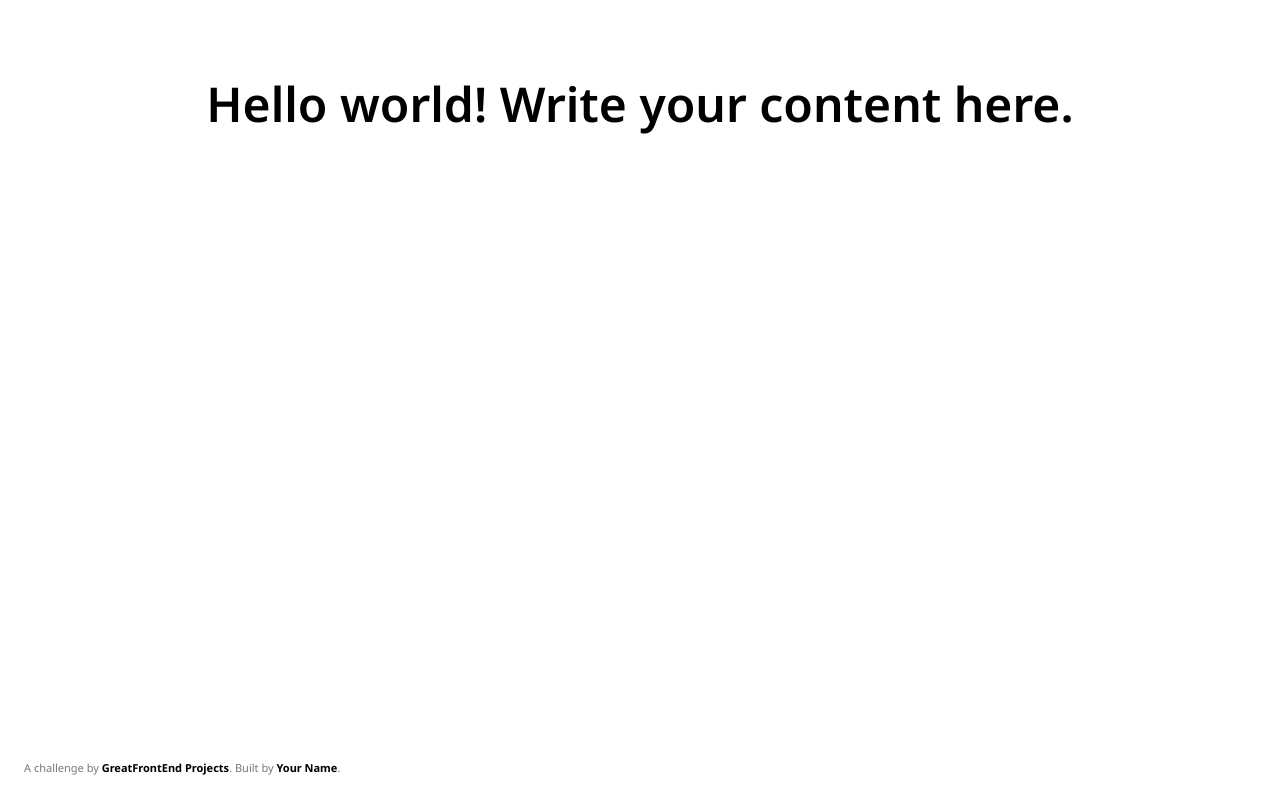
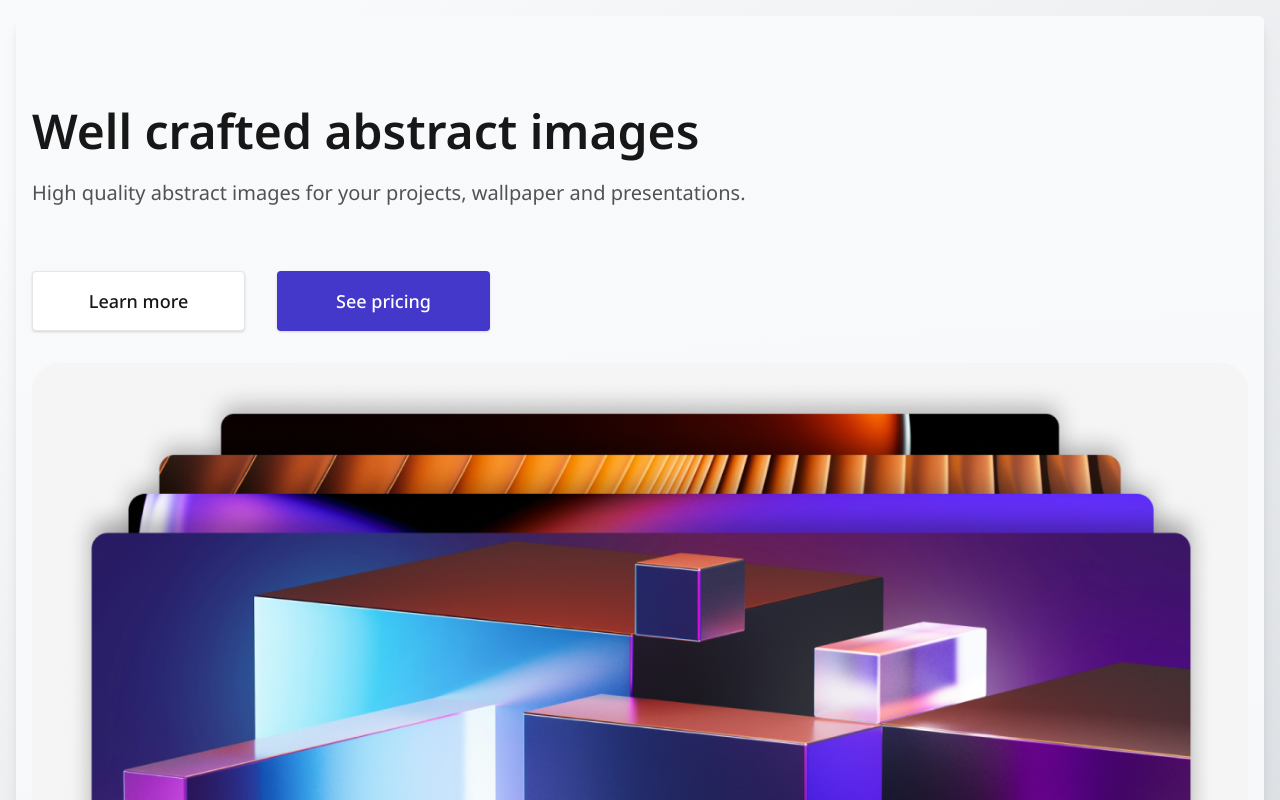
Before and after one commit to Sad7920/GFEP-hero-section, a plain HTML site: page index.html in a window 1280 px wide. Shown: the top 800 px of the page. Drawn offline with nearby package versions, Linux system fonts and the light colour scheme.

Commit message:
task done

```diff
--- a/css/style.css
+++ b/css/style.css
@@ -1,27 +1,249 @@
-/* Put any custom CSS styles here.  */
-/* Be sure to delete the <style> tag in index.html if you want to use this stylesheet. */
-body {
-  margin: 0;
-  font-family: "Noto Sans", system-ui, -apple-system, BlinkMacSystemFont,
-    "Segoe UI", Roboto, Oxygen, Ubuntu, Cantarell, "Open Sans", "Helvetica Neue",
-    sans-serif;
-  min-height: 100vh;
-}
+@import url('https://fonts.googleapis.com/css2?family=Noto+Sans:ital,wght@0,100..900;1,100..900&display=swap');
 
 * {
   box-sizing: border-box;
+  margin: 0;
 }
 
-.credits {
-  color: #777;
-  position: fixed;
-  bottom: 24px;
-  left: 24px;
-  font-size: 11px;
-  text-align: center;
+body {
+  font-family:
+    'Noto Sans',
+    system-ui,
+    -apple-system,
+    BlinkMacSystemFont,
+    'Segoe UI',
+    Roboto,
+    Oxygen,
+    Ubuntu,
+    Cantarell,
+    'Open Sans',
+    'Helvetica Neue',
+    sans-serif;
+  -webkit-font-smoothing: antialiased;
+  -moz-osx-font-smoothing: grayscale;
+  text-rendering: optimizeLegibility;
+
+  background: linear-gradient(147.52deg, #f9fafb 8.89%, #d2d6db 100.48%);
 }
 
-.credits a {
-  color: #000;
-  font-weight: bold;
+.container {
+  min-height: 100vh;
+  padding: 16px;
+  max-width: 1440px;
+  margin: 0 auto;
 }
+
+.hero-section {
+  background: linear-gradient(176.17deg, #f9fafb 0.94%, #edf0f3 316.54%);
+  box-shadow:
+    0px 10px 15px -3px rgba(0, 0, 0, 0.1),
+    0px 4px 6px -2px rgba(0, 0, 0, 0.05);
+  border-radius: 6px;
+  padding: 104px 12px;
+
+  display: grid;
+  grid-template-columns: repeat(4, minmax(0, 1fr));
+  gap: 32px;
+  grid-row-gap: 48px;
+}
+
+.hero-section__content,
+.hero-section__banner {
+  grid-column: span 4 / span 4;
+}
+
+.hero-section__content {
+  display: flex;
+  flex-direction: column;
+  justify-content: center;
+  gap: 32px;
+}
+
+.hero-section__content__header {
+  display: flex;
+  flex-direction: column;
+  gap: 16px;
+}
+
+.hero-section__content__header__title {
+  font-weight: 600;
+  font-size: 36px;
+  line-height: 40px;
+  color: #171717;
+}
+
+.hero-section__content__header__subtitle {
+  font-weight: 400;
+  font-size: 18px;
+  line-height: 28px;
+  color: #525252;
+}
+
+.hero-section__content__actions {
+  display: flex;
+  justify-content: space-between;
+  gap: 16px;
+}
+
+/* Button styles */
+.button {
+  display: inline-flex;
+  align-items: center;
+  justify-content: center;
+  border-radius: 4px;
+  font-weight: 500;
+  border: none;
+  background: none;
+  outline: inherit;
+  padding: 0;
+  cursor: pointer;
+  font-family: inherit;
+  width: 100%;
+}
+
+.button:focus {
+  box-shadow: 0px 0px 0px 4px rgba(68, 76, 231, 0.12);
+}
+
+/* Size classes */
+.button--size-xl-2xl {
+  height: 48px;
+  padding: 12px 20px;
+
+  font-size: 16px;
+  line-height: 24px;
+}
+
+.button--secondary.button--size-xl-2xl {
+  padding: 11px 19px;
+}
+
+/* button variants */
+.button--primary {
+  background: #4338ca;
+  box-shadow:
+    0px 1px 3px rgba(0, 0, 0, 0.1),
+    0px 1px 2px rgba(0, 0, 0, 0.06);
+  color: #ffffff;
+}
+
+.button--primary:hover,
+.button--primary:focus {
+  background: #3730a3;
+}
+
+.button--primary:disabled,
+.button--secondary:disabled {
+  background: #f5f5f5;
+  box-shadow: none;
+  color: #a3a3a3;
+  pointer-events: none;
+}
+
+.button--secondary {
+  border: 0.5px solid #e6e6e6;
+  background: #ffffff;
+  box-shadow:
+    0px 1px 3px rgba(0, 0, 0, 0.1),
+    0px 1px 2px rgba(0, 0, 0, 0.06);
+  color: #171717;
+}
+
+.button--secondary:hover,
+.button--secondary:focus {
+  background: #fafafa;
+  border: 1px solid #e6e6e6;
+  color: #0a0a0a;
+}
+
+.button--secondary:focus {
+  box-shadow: 0px 0px 0px 4px rgba(68, 76, 231, 0.12);
+}
+
+.hero-section__content__actions__btn {
+  flex: 1 1 0%;
+}
+
+.hero-section__banner {
+  width: 100%;
+}
+
+@media screen and (min-width: 768px) {
+  .hero-section {
+    padding: 91px 16px;
+
+    grid-template-columns: repeat(6, minmax(0, 1fr));
+    grid-row-gap: 32px;
+  }
+
+  .hero-section__content,
+  .hero-section__banner {
+    grid-column: span 6 / span 6;
+  }
+
+  .hero-section__content {
+    gap: 64px;
+  }
+
+  .hero-section__content__header {
+    gap: 24px;
+  }
+
+  .hero-section__content__header__title {
+    font-size: 48px;
+    line-height: 48px;
+  }
+
+  .hero-section__content__header__subtitle {
+    font-size: 20px;
+    line-height: 28px;
+  }
+
+  .hero-section__content__actions {
+    justify-content: flex-start;
+    gap: 32px;
+  }
+
+  .button--size-xl-2xl {
+    height: 60px;
+    padding: 16px 24px;
+
+    font-size: 18px;
+    line-height: 28px;
+  }
+
+  .button--secondary.button--size-xl-2xl {
+    padding: 11px 19px;
+  }
+
+  .hero-section__content__actions__btn {
+    width: 213px;
+    flex: none;
+  }
+}
+
+@media screen and (min-width: 1440px) {
+  .hero-section {
+    padding: 105px 96px;
+
+    grid-template-columns: repeat(12, minmax(0, 1fr));
+  }
+
+  .hero-section__content {
+    grid-column: span 5 / span 5;
+  }
+
+  .hero-section__banner {
+    grid-column: span 7 / span 7;
+  }
+
+  .hero-section__content__header__title {
+    font-size: 60px;
+    line-height: 60px;
+  }
+
+  .hero-section__content__actions__btn {
+    width: 175.5px;
+    flex: none;
+  }
+}
--- a/index.html
+++ b/index.html
@@ -1,51 +1,38 @@
-<!DOCTYPE html>
+<!doctype html>
 <html lang="en">
-  <!-- [Delete this comment] This file is the main file for the challenge. For the most part, you should be editing this file. -->
   <head>
     <meta charset="utf-8" />
     <meta name="viewport" content="width=device-width, initial-scale=1" />
     <title>Hero Section | GreatFrontEnd Projects</title>
-    <link rel="preconnect" href="https://fonts.googleapis.com" />
-    <link rel="preconnect" href="https://fonts.gstatic.com" crossorigin />
-    <link
-      href="https://fonts.googleapis.com/css2?family=Noto+Sans:ital,wght@0,100..900;1,100..900&display=swap"
-      rel="stylesheet"
-    />
     <link rel="stylesheet" href="css/style.css" />
-
-    <!-- Tailwind CDN allows you to use Tailwind classes immediately in your HTML without any installation steps.
-      If you're not using Tailwind, you may delete the <script> -->
-    <!-- Get started on Tailwind: https://tailwindcss.com/docs/installation/play-cdn -->
-    <script src="https://cdn.tailwindcss.com"></script>
-
-    <link rel="icon" href="img/favicon.ico" sizes="any" />
-    <style>
-      /* You may write styles inside this <style> tag or within `css/style.css`. */
-    </style>
   </head>
   <body>
-    <!-- Add your site or application content here -->
-    <h1 class="text-5xl text-center font-semibold pt-20">
-      Hello world! Write your content here.
-    </h1>
-
-    <!-- Well crafted abstract images
-      High quality abstract images for your projects, wallpaper and presentations.
-      Learn more
-      See pricing -->
-
-    <!-- Attribute this challenge to yourself! -->
-    <div class="credits">
-      A challenge by
-      <a
-        href="https://www.greatfrontend.com/projects?ref=challenges"
-        target="_blank"
-        >GreatFrontEnd Projects</a
-      >. Built by
-      <a href="https://www.greatfrontend.com/u/your_username" target="_blank"
-        >Your Name</a
-      >.
-    </div>
-    <script src="js/index.js"></script>
+    <main class="container">
+      <section class="hero-section" aria-describedby="hero-section">
+        <div class="hero-section__content">
+          <div class="hero-section__content__header">
+            <h1 class="hero-section__content__header__title">
+              Well crafted abstract images
+            </h1>
+            <p class="hero-section__content__header__subtitle">
+              High quality abstract images for your projects, wallpaper and
+              presentations.
+            </p>
+          </div>
+          <div class="hero-section__content__actions">
+            <div class="hero-section__content__actions__btn">
+              <button class="button button--secondary button--size-xl-2xl">Learn more</button>
+            </div>
+            <div class="hero-section__content__actions__btn">
+              <button class="button button--primary button--size-xl-2xl">See pricing</button>
+            </div>
+          </div>
+        </div>
+        <img
+          src="/img/prism.png"
+          alt="Banner image for hero section"
+          class="hero-section__banner" />
+      </div>
+    </main>
   </body>
 </html>
```
